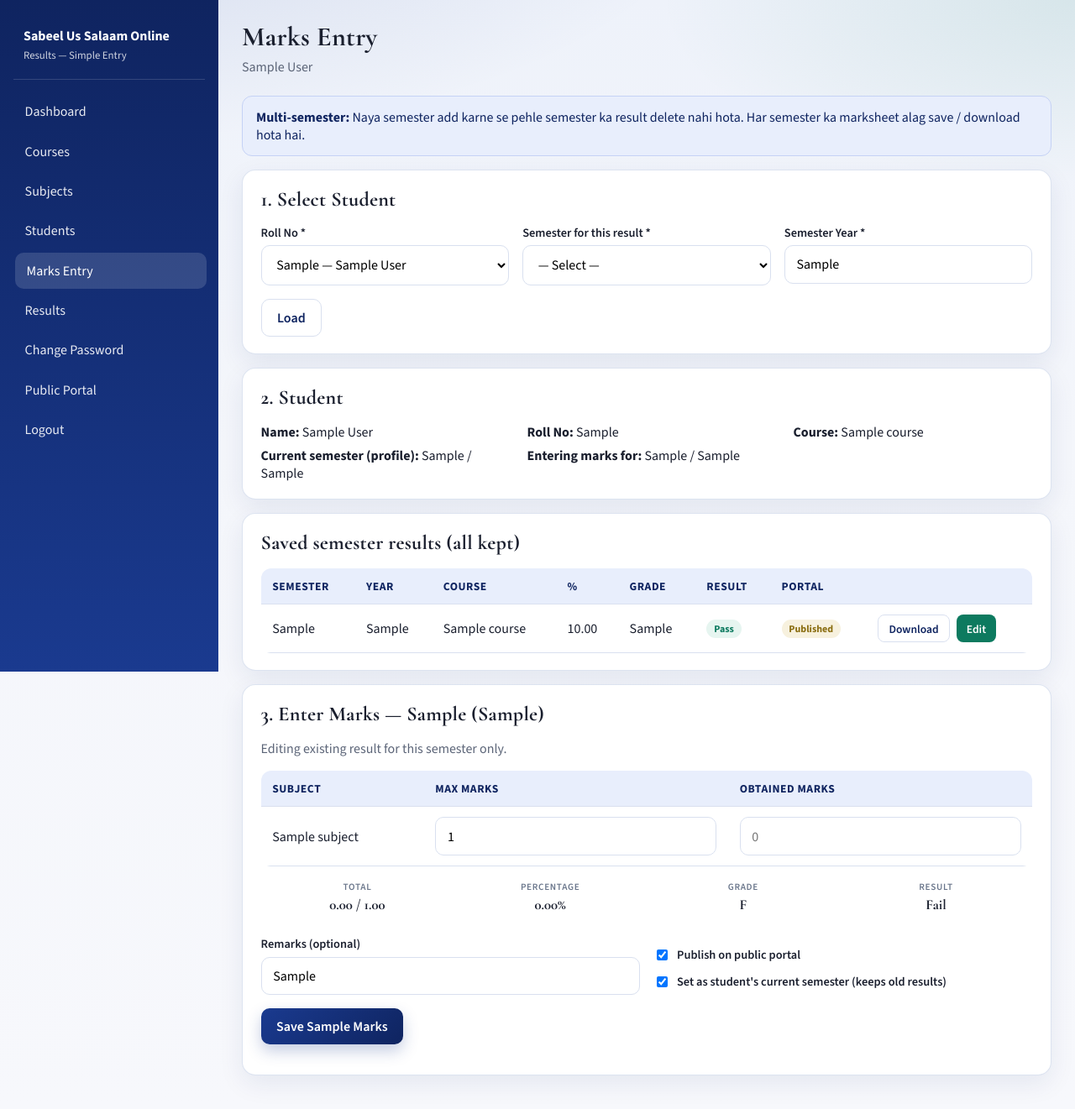
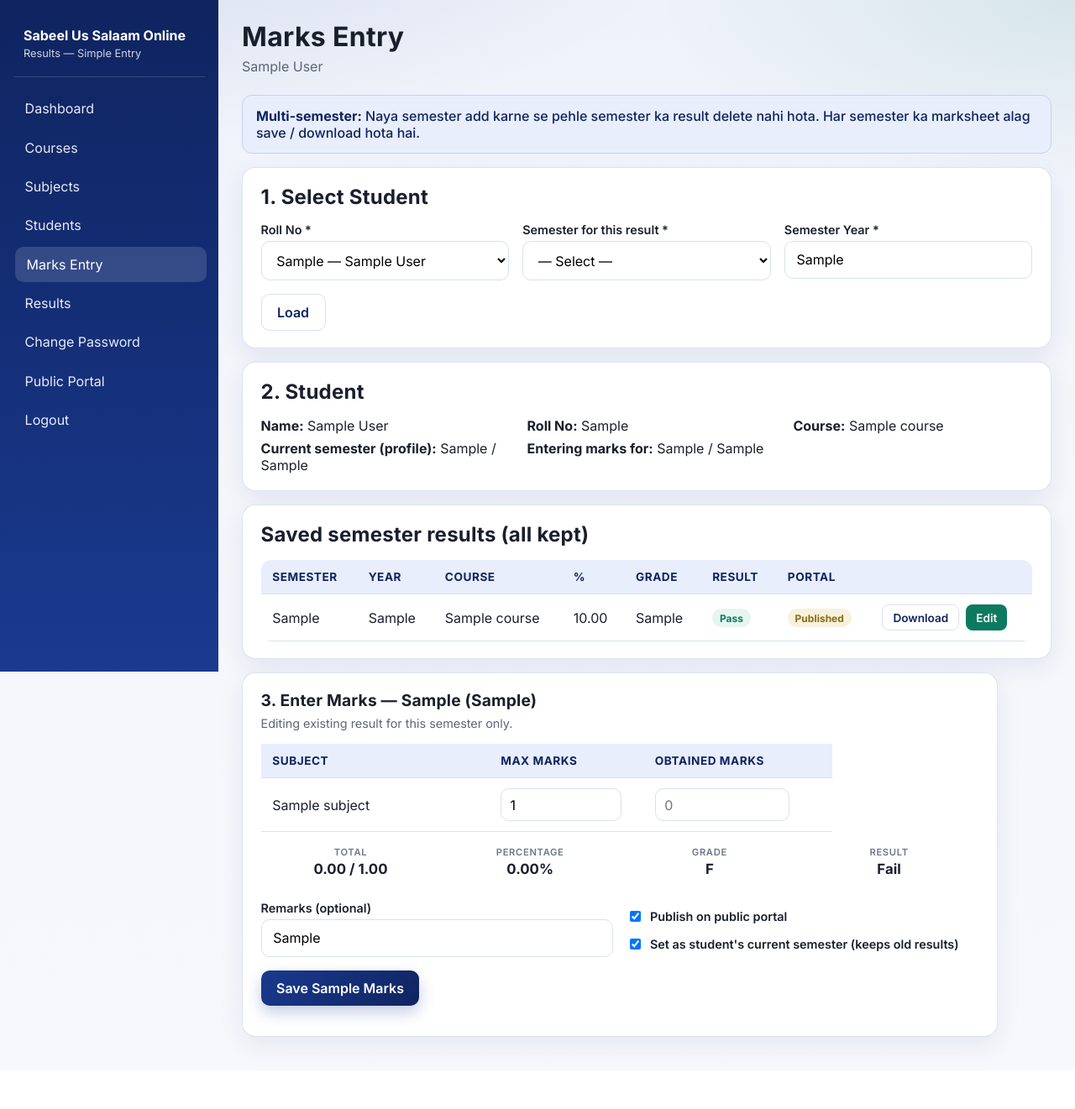
Before and after one commit to mnadwi3/sabeelonline, a PHP site: the page made by student-portal/admin/marks.php in a window 1280 px wide. Shown: the whole page at 84% size. After the commit the page ends 1257 px from the top, so only its background shows below. Run offline with PHP 8.4, Linux system fonts and the light colour scheme; the visitor is signed in with stand-in values (Sample User, id 1); tables that the repository leaves empty hold one stand-in row (values such as "Sample post"); some libraries are stand-ins or nearby versions.

Commit message:
Compact marks entry layout
Co-authored-by: Cursor <cursoragent@cursor.com>

```diff
--- a/student-portal/admin/marks.php
+++ b/student-portal/admin/marks.php
@@ -193,7 +193,7 @@ require __DIR__ . '/../includes/admin_header.php';
   Har semester ka marksheet alag save / download hota hai.
 </div>
 
-<div class="card mb-2">
+<div class="card marks-select-card mb-2">
   <h2>1. Select Student</h2>
   <form method="get" class="form-grid mt-2">
     <div>
@@ -230,7 +230,7 @@ require __DIR__ . '/../includes/admin_header.php';
 </div>
 
 <?php if ($student): ?>
-<div class="card mb-2">
+<div class="card marks-student-card mb-2">
   <h2>2. Student</h2>
   <div class="ms-info mt-2" style="grid-template-columns:1fr 1fr 1fr">
     <div><strong>Name:</strong> <?= e($student['s_name_e']) ?></div>
@@ -272,20 +272,20 @@ require __DIR__ . '/../includes/admin_header.php';
 <?php endif; ?>
 
 <?php if ($subjects && $selectedSem !== '' && $selectedYear !== ''): ?>
-<div class="card">
+<div class="card marks-entry-card">
   <h2>3. Enter Marks — <?= e($selectedSem) ?> (<?= e($selectedYear) ?>)</h2>
   <p class="muted">
     <?= $existing ? 'Editing existing result for this semester only.' : 'Creating a NEW semester result. Previous semesters stay saved.' ?>
   </p>
-  <form method="post" id="marks-entry-form" class="mt-2">
+  <form method="post" id="marks-entry-form" class="marks-entry-form mt-2">
     <?= csrf_field() ?>
     <input type="hidden" name="action" value="save_marks">
     <input type="hidden" name="roll_no" value="<?= e($student['roll_no']) ?>">
     <input type="hidden" name="semester" value="<?= e($selectedSem) ?>">
     <input type="hidden" name="semester_year" value="<?= e($selectedYear) ?>">
 
-    <div class="table-wrap">
-      <table class="data">
+    <div class="table-wrap marks-entry-table-wrap">
+      <table class="data marks-entry-table">
         <thead>
           <tr><th>Subject</th><th>Max Marks</th><th>Obtained Marks</th></tr>
         </thead>
--- a/student-portal/assets/css/app.css
+++ b/student-portal/assets/css/app.css
@@ -1,7 +1,7 @@
 /* Sabeel Us Salaam — Result Management System
    Palette: White, Royal Blue, Emerald, Gold */
 
-@import url('https://fonts.googleapis.com/css2?family=Cormorant+Garamond:wght@500;600;700&family=Source+Sans+3:wght@400;500;600;700&display=swap');
+@import url('https://fonts.googleapis.com/css2?family=Inter:wght@400;500;600;700&display=swap');
 
 :root {
   --royal: #1a3a8f;
@@ -20,8 +20,8 @@
   --success: #0d7a5f;
   --shadow: 0 10px 30px rgba(15, 36, 96, 0.08);
   --radius: 16px;
-  --font-display: 'Cormorant Garamond', Georgia, serif;
-  --font-body: 'Source Sans 3', 'Segoe UI', sans-serif;
+  --font-display: 'Inter', 'Segoe UI', system-ui, sans-serif;
+  --font-body: 'Inter', 'Segoe UI', system-ui, sans-serif;
 }
 
 * { box-sizing: border-box; }
@@ -219,6 +219,43 @@ table.data th {
   letter-spacing: 0.04em;
 }
 table.data tr:hover td { background: #fafbff; }
+
+/* Marks entry: compact columns keep score inputs easy to scan. */
+.marks-entry-card {
+  max-width: 900px;
+}
+.marks-entry-card h2 {
+  font-size: 1.2rem;
+}
+.marks-entry-card > .muted {
+  font-size: 0.9rem;
+  margin: 0;
+}
+.marks-entry-table-wrap {
+  max-width: 680px;
+  overflow: visible;
+}
+table.data.marks-entry-table {
+  min-width: 0;
+  table-layout: fixed;
+}
+.marks-entry-table th,
+.marks-entry-table td {
+  padding: 0.6rem 0.75rem;
+}
+.marks-entry-table th:nth-child(1),
+.marks-entry-table td:nth-child(1) { width: 40%; }
+.marks-entry-table th:nth-child(2),
+.marks-entry-table td:nth-child(2) { width: 27%; }
+.marks-entry-table th:nth-child(3),
+.marks-entry-table td:nth-child(3) { width: 33%; }
+.marks-entry-table input {
+  max-width: 9rem;
+  padding: 0.55rem 0.65rem;
+}
+.marks-entry-table .obt-marks {
+  max-width: 10rem;
+}
 .badge {
   display: inline-block;
   padding: 0.2rem 0.55rem;
--- a/student-portal/includes/admin_header.php
+++ b/student-portal/includes/admin_header.php
@@ -10,7 +10,7 @@ $flash = get_flash();
   <meta charset="UTF-8">
   <meta name="viewport" content="width=device-width, initial-scale=1">
   <title><?= e($pageTitle ?? 'Admin') ?> — <?= e(app_config('app_name')) ?></title>
-  <link rel="stylesheet" href="<?= e(asset('css/app.css')) ?>?v=20260725pad1">
+  <link rel="stylesheet" href="<?= e(asset('css/app.css')) ?>?v=20260725markscompact1">
 </head>
 <body>
 <div class="app-shell">
--- a/student-portal/public/index.php
+++ b/student-portal/public/index.php
@@ -42,7 +42,7 @@ if ($viewId > 0) {
   <meta charset="UTF-8">
   <meta name="viewport" content="width=device-width, initial-scale=1">
   <title>Student Portal — <?= e(app_config('app_name')) ?></title>
-  <link rel="stylesheet" href="<?= e(asset('css/app.css')) ?>?v=20260725pad1">
+  <link rel="stylesheet" href="<?= e(asset('css/app.css')) ?>?v=20260725markscompact1">
 </head>
 <body class="portal-page">
 <?php if (!$searched || !$results): ?>
```
